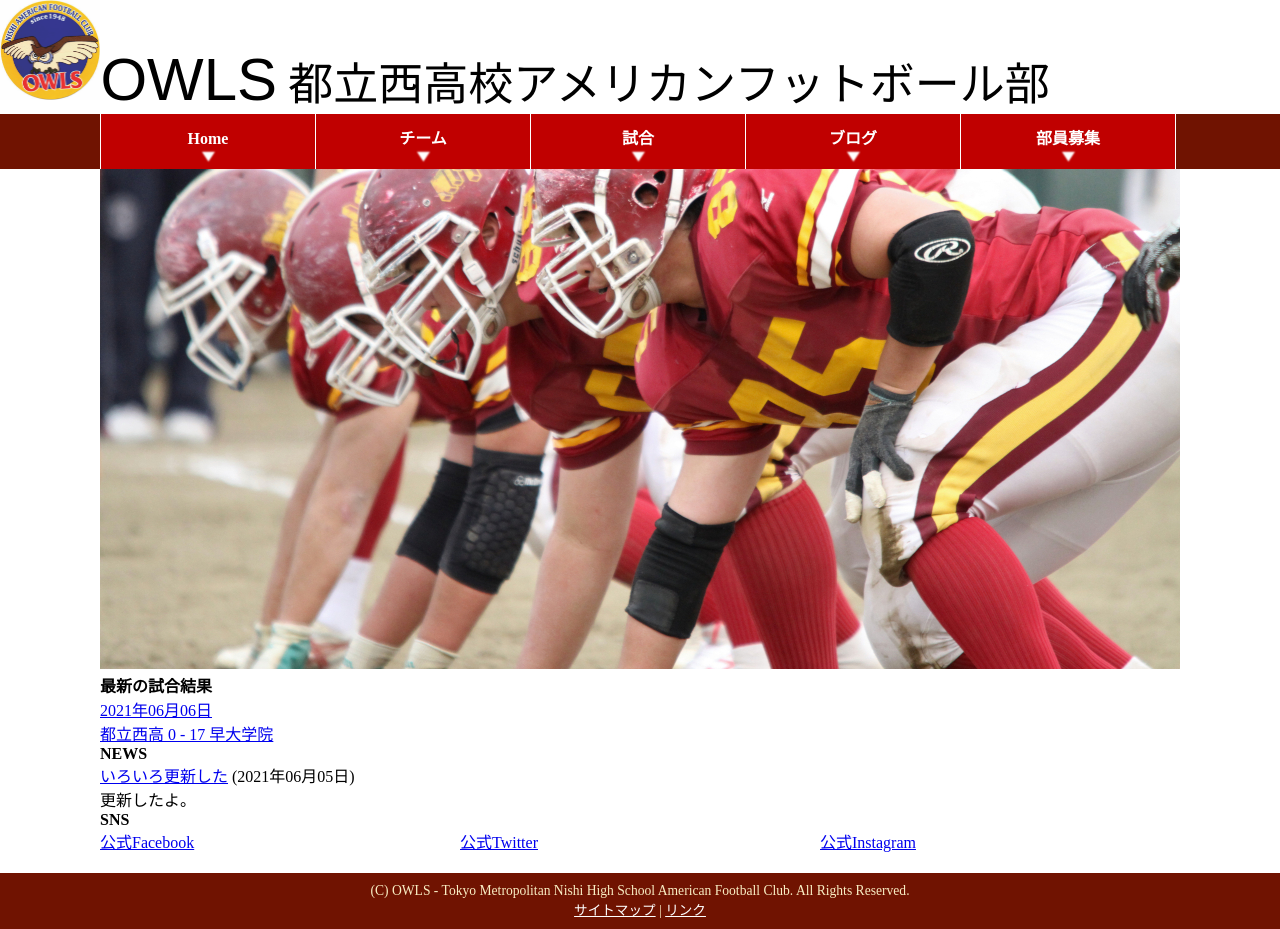
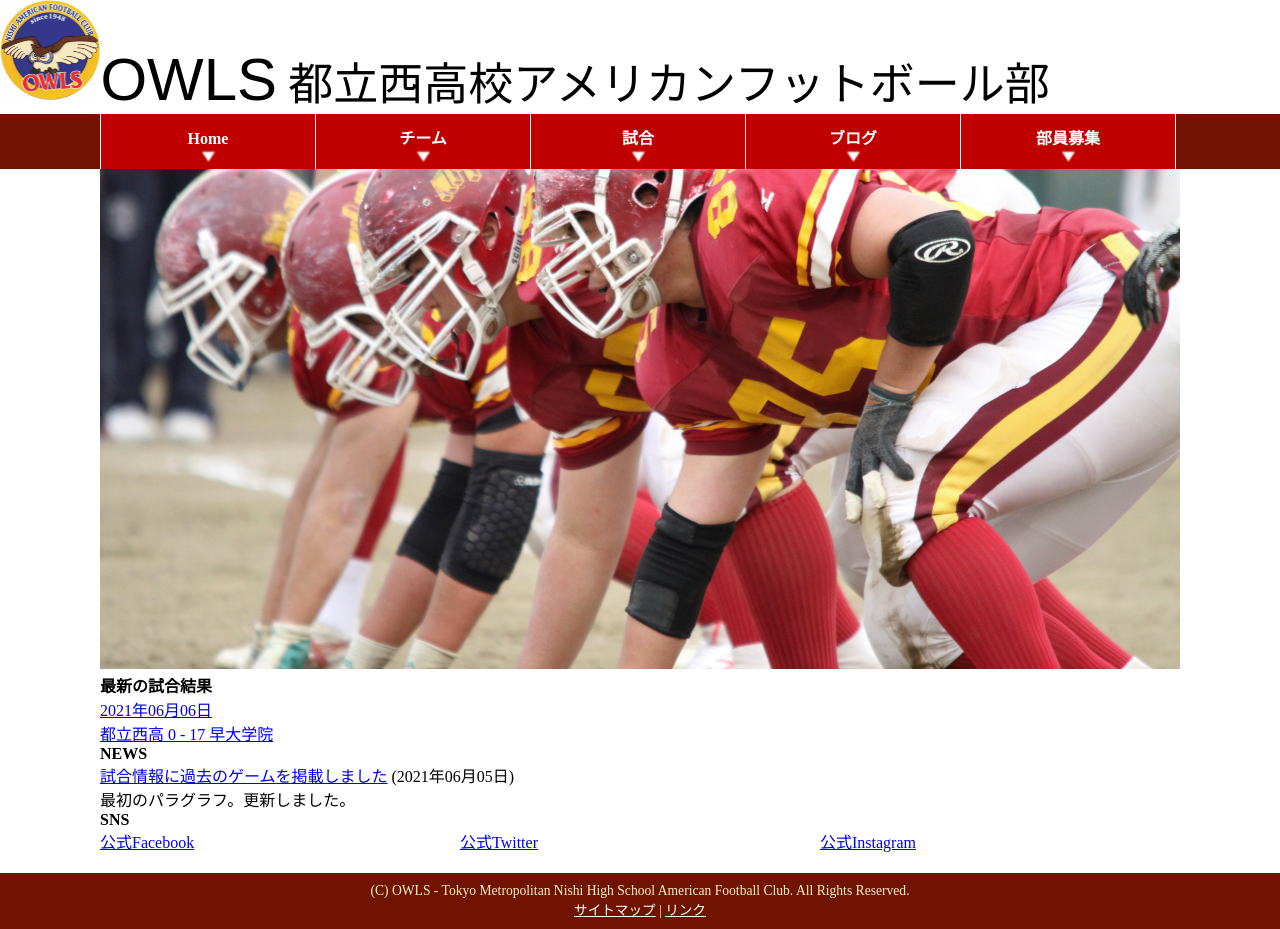
Before and after one commit to numa72/nishi-owls, a Jekyll site: the page built from index.html, in a window 1280 px wide. Built offline with Jekyll 4.4.1, drawn with Linux system fonts in a browser that asks for light colours; some web fonts are replaced.

Commit message:
Adjust titles

```diff
--- a/_config.yml
+++ b/_config.yml
@@ -1,4 +1,4 @@
-title: OWLS 都立西高校アメリカンフットボール部
+title: 都立西高校アメリカンフットボール部 OWLS
 description: 東京都立西高等学校アメリカンフットボール部 OWLS 公式HPです。試合情報、OB・OGの情報などを発信しています。
 lang: ja_JP
 
--- a/_layouts/default.html
+++ b/_layouts/default.html
@@ -7,7 +7,17 @@
     <!-- Adding this temporary while development -->
     <meta name="robots" content="noindex, nofollow" />
 
-    <title>{{ page.title }}{% if page.url != "/" %} | {% endif %}{{ site.title }}</title>
+    {% assign title = "" %}
+    {% if page.url == "/" %}
+    {% assign title = site.title %}
+    {% elsif page.collection == "games" %}
+    {% assign title = page.date | date: "%-m月%-d日" | append: page.vs | append: "戦 | " | append: site.title %}
+    {% elsif page.collection == "game_years" %}
+    {% assign title = page.year | append: "年の試合結果一覧 | " | append: site.title %}
+    {% else %}
+    {% assign title = page.title | append: " | " | append: site.title %}
+    {% endif %}
+    <title>{{ title }}</title>
     <script type="text/javascript" src="/assets/js/jquery-3.6.0.min.js"></script>
     <script type="text/javascript" src="/assets/js/main.js"></script>
 
--- /dev/null
+++ b/_posts/2021-06-05-updates.md
@@ -0,0 +1,9 @@
+---
+type: news
+title: 試合情報に過去のゲームを掲載しました
+---
+最初のパラグラフ。更新しました。
+
+次のパラグラフ。
+
+てすと。てすと。てすと。
```
Also changed, not shown: _posts/2021-06-01-open-homepage.md (renamed from _posts/2021-06-01-ホームページを開設しました.md, +1 -0 lines), _posts/2021-06-05-いろいろ更新した.md (deleted, +0 -8 lines).
